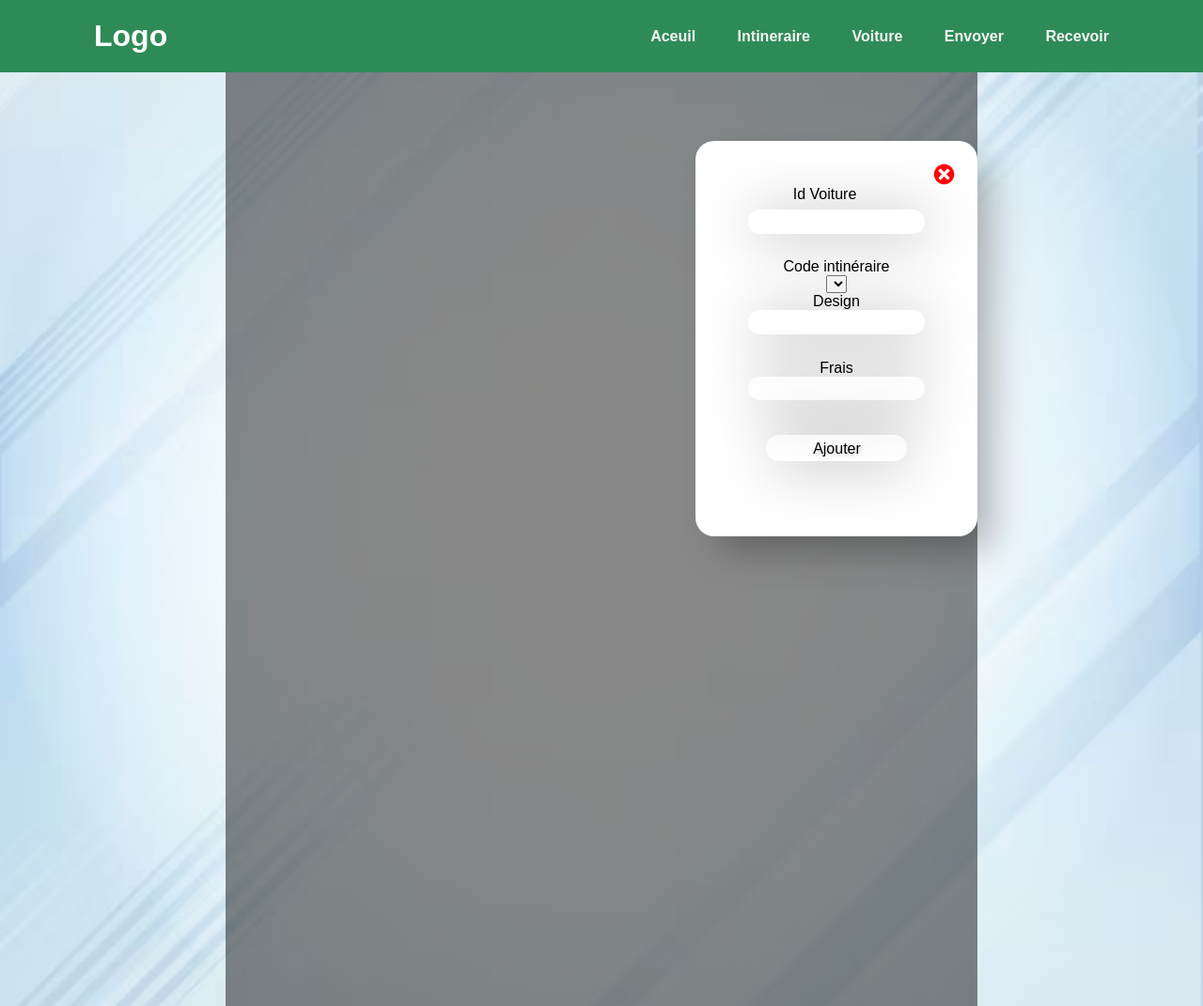
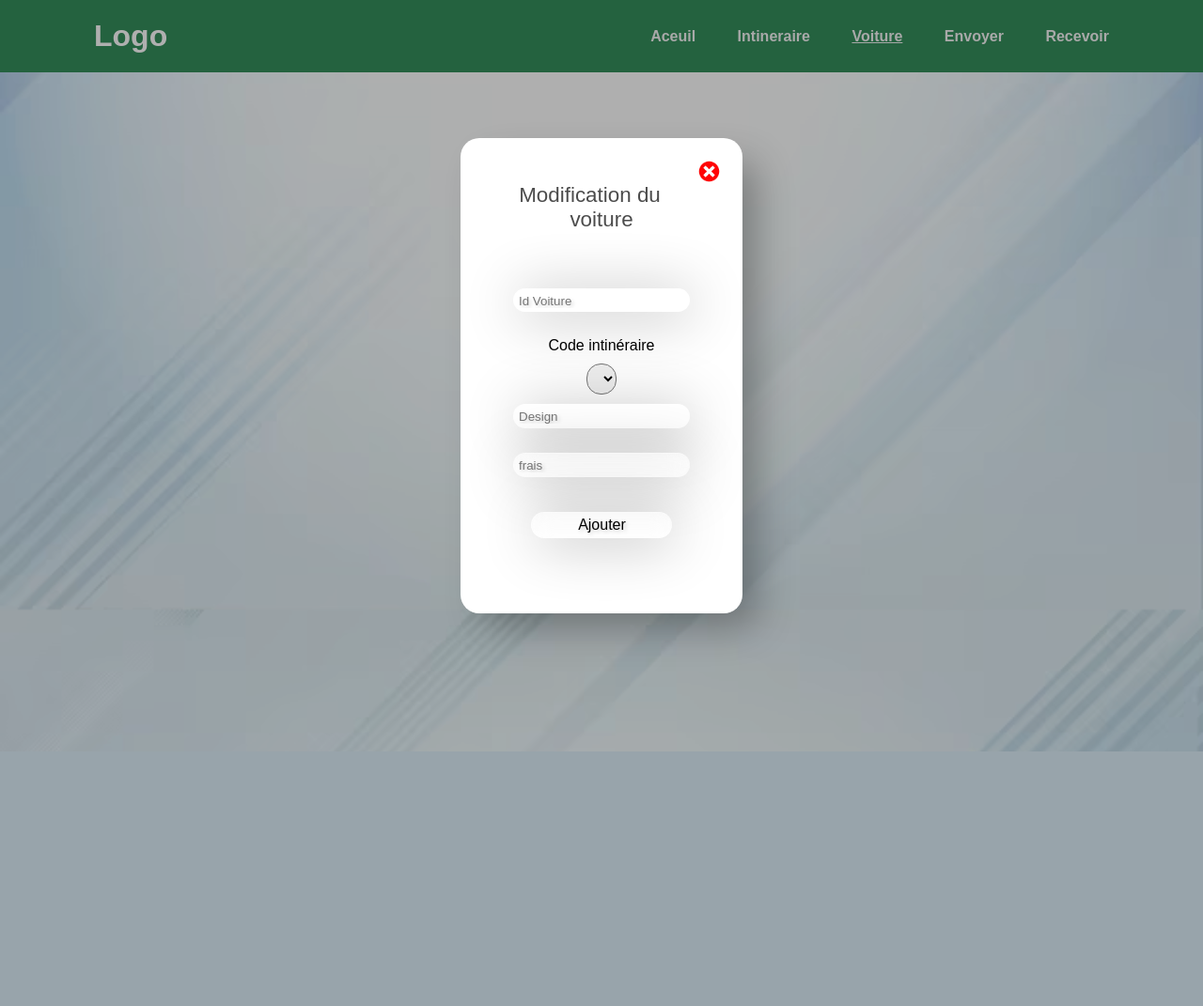
Before and after one commit to christophe1213/gestion_colis, a PHP site: page /gestion_colis/Interface/Voiture/insertion_voiture.php in a window 1280 px wide. Shown: the whole page at 94% size. After the commit the page ends 800 px from the top, so only its background shows below. Run offline with PHP 8.4, Linux system fonts and the light colour scheme; data that the repository does not hold is empty.

Commit message:
Amélioration de l'interface de voiture

```diff
--- a/Interface/Voiture/insertion_voiture.php
+++ b/Interface/Voiture/insertion_voiture.php
@@ -2,23 +2,19 @@
    //Connection de base de données et appelle les fonctions sur voiture.php
    include __DIR__ ."/../../controleur/connection.php";
    include __DIR__."/../../controleur/voiture.php";
-
    ajout_voiture($conn);
    //en tête de la page
   include __DIR__."/../header.php";
-
-
-//    $query = "SELECT * FROM voiture; ";
-//    affichage_voiture($conn, $query);
    $conn->close();
 
 ?>
-<div class='a'>
-    <div class="contenaire">
-        <form  class="ajout"  action="insertion_voiture.php" method = "POST">
-            <a class="fermer" href="interface_voiture.php"><img class="icons" src="../../Style/icons/delete.png" alt="fermer"></a>
-            <label for="idvoit">Id Voiture</label>
-            <input type="text" name="idvoit" required ><br>
+    <div class="message">
+        <div class="container">
+
+            <form action="insertion_voiture.php" method = "POST">
+            <a href="interface_voiture.php"><img src="../../Style/icons/delete.png" class="fermer" alt="fermer" title="fermer"></a>
+                <p class="tittre_message">Modification du voiture</p>
+                <input type="text" name="idvoit" required placeholder="Id Voiture" ><br>
                 <label for="codeit">Code intinéraire</label><br>
                 <select name="codeit" class='selection'><br>
                     <?php
@@ -33,20 +29,19 @@
                     ?>
                 </select>
                 <br>
-            <label for="ville">Design</label>
-            <input type="text" name="Design" required ><br>
-            <label for="frais">Frais</label>
-            <input type="number" name="frais" required>
+                <input type="text" name="Design"  required placeholder="Design" ><br>
+                <input type="number" name="frais" required placeholder="frais">
                 <input type="submit"value ="Ajouter" >
 
             </form>
         </div>
     </div>
+<
 
    <script src="../../Style/js/nav.js"></script>
     <script>
         document.title="Voiture"
-        titre=document.querySelectorAll("#navbar")
+        titre=document.querySelectorAll(".navbar a")
         nav_courante("Voiture")
     </script>
     <script src="../../Style/js/style.js"></script>
--- a/Style/css/form&boxMessageStyle.css
+++ b/Style/css/form&boxMessageStyle.css
@@ -71,6 +71,17 @@ input[type="submit"]{
     width: 150px;
 
 }
+.selection{
+    margin: 10px;
+    padding-top: 7px;
+    padding-bottom: 7px;
+    padding-left: 10px;
+    border-radius: 20px;
+    text-align: center;
+}
+.selection:optional{
+    border-radius: 15px;
+}
 .fermer{
     width: 25px;
     height: 25px ;
--- a/controleur/voiture.php
+++ b/controleur/voiture.php
@@ -1,33 +1,9 @@
 <?php
     include "Execution_Requete.php";
-    function affichage_voiture($c, $q)
+    function affichage_voiture($c)
     {
-
-        echo"   <div class=\"b\">
-                    <main class=\"table\">
-                        <section class=\"table_header\">
-                            <h1>Voiture</h1>
-
-                <a href=\"insertion_voiture.php\"><img class=\"icons\" src=\"../../Style/icons/ajout.jfif\" alt=\"ajouter\" title=\"ajouter\"></a>
-
-
-
-            </section>
-            <section class=\"table_body\">";
-        echo "<table class=\"tableau\">
-        <thead>
-            <tr>
-                <th>Id Voiture </th>
-                <th> Id Intineraire </th>
-                <th>Design</th>
-                <th>frais</th>
-                <th>Modifier</th>
-                <th>Supprimer</th>
-            </tr>
-        </thead>
-
-        <tbody>";
-         $r = $c->query($q);
+        $q= "SELECT * FROM voiture; ";
+        $r = $c->query($q);
         if($r->num_rows>0){
 
             while($line = $r->fetch_assoc()){
@@ -48,11 +24,6 @@
         else{
             echo" Aucune voiture";
         }
-        echo"    </tbody>
-        </table>";
-        echo "</section>
-
-        </div>";
 
     }
 
```
Also changed, not shown: Interface/Intineraire/supprimer_Intineraire.php (+0 -14 lines), Interface/Voiture/interface_Voiture.php (+24 -8 lines), Interface/Voiture/modifier_voiture.php (+9 -19 lines), Interface/Voiture/supprimer_voiture.php (+3 -12 lines). Lines whose indentation alone changed are shown as unchanged.
